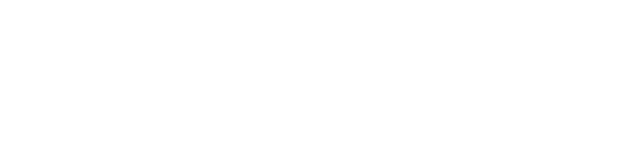
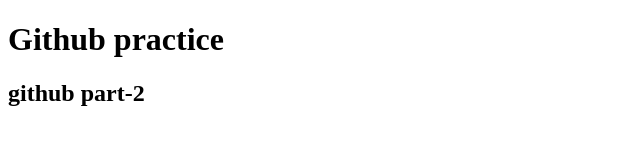
Before and after one commit to NeeharikaGudavilli/github-demo1, a plain HTML site: page index.html in a window 1280 px wide. Shown: the whole page, without its empty margins (0-640 px from the left). Drawn offline with Linux system fonts and the light colour scheme.

Commit message:
added a new line

```diff
--- a/index.html
+++ b/index.html
@@ -7,6 +7,8 @@
     <link rel="stylesheet" href="style.css">
 </head>
 <body>
+    <h1>Github practice</h1>
+    <h2>github part-2</h2>
     <script src="script.js"></script>
 </body>
 </html>
```
